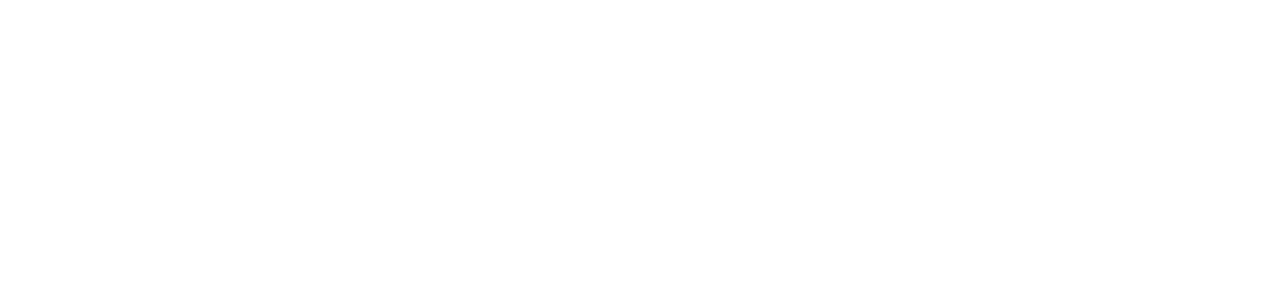
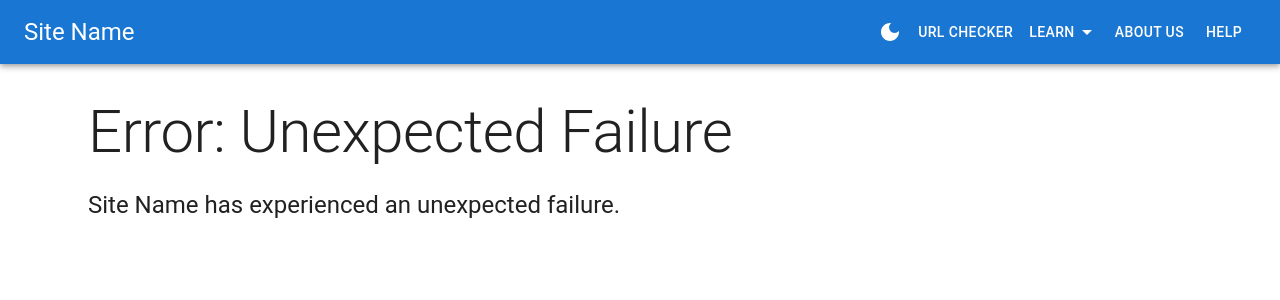
Before and after one commit to 105922390/Computing-Technology-Inovation-Project, a React (Vite) app in the folder phishing-checker-app/: page /error-unexpected-failure in a window 1280 px wide. Before the commit this address had no page. Shown: the top 300 px of the page. Built offline with nearby package versions, Linux system fonts and the light colour scheme.

Commit message:
add fallback pages
Add 'page doesn't exist' page
Add 'unexpected error' page

```diff
--- a/phishing-checker-app/src/App.jsx
+++ b/phishing-checker-app/src/App.jsx
@@ -7,6 +7,8 @@ import AboutTool from './pages/AboutTool.jsx'
 import AboutPhishing from './pages/AboutPhishing.jsx'
 import Help from './pages/Help.jsx'
 import UrlChecker from './pages/UrlChecker.jsx'
+import PageNotExist from './pages/error_pages/PageNotExist.jsx'
+import UnexpectedFailure from './pages/error_pages/UnexpectedFailure.jsx'
 
 // Components and layouts
 import MainLayout from './layouts/MainLayout.jsx'
@@ -24,6 +26,8 @@ function App({ themeMode, onToggleThemeMode }) {
 				<Route path="/about-phishing" element={<AboutPhishing />} />
 				<Route path="/help" element={<Help />} />
 				<Route path="/url-checker" element={<UrlChecker />} />
+				<Route path="/error-unexpected-failure" element={<UnexpectedFailure />} />
+				<Route path="*" element={<PageNotExist />} />
 			</Route>
 		</Routes>
 	);
--- /dev/null
+++ b/phishing-checker-app/src/pages/error_pages/PageNotExist.jsx
@@ -0,0 +1,25 @@
+
+import {
+	Typography, Container
+} from '@mui/material';
+import { useEffect } from 'react';
+
+
+
+export default function PageNotExist() {
+	useEffect(() => {
+		document.title = 'Page Does Not Exist';
+	}, []);
+
+	return (
+		<Container>
+			<Typography variant='h2' component='h1' gutterBottom>
+				Error: Page Does Not Exist
+			</Typography>
+
+			<Typography variant='h5' component="h2" gutterBottom>
+				Page connot be found.
+			</Typography>
+		</Container>
+	);
+}
--- /dev/null
+++ b/phishing-checker-app/src/pages/error_pages/UnexpectedFailure.jsx
@@ -0,0 +1,25 @@
+
+import {
+	Typography, Container
+} from '@mui/material';
+import { useEffect } from 'react';
+
+
+
+export default function UnexpectedFailure() {
+	useEffect(() => {
+		document.title = 'Unexpected Failure';
+	}, []);
+
+	return (
+		<Container>
+			<Typography variant='h2' component='h1' gutterBottom>
+				Error: Unexpected Failure
+			</Typography>
+
+			<Typography variant='h5' component="h2" gutterBottom>
+				Site Name has experienced an unexpected failure.
+			</Typography>
+		</Container>
+	);
+}
```
